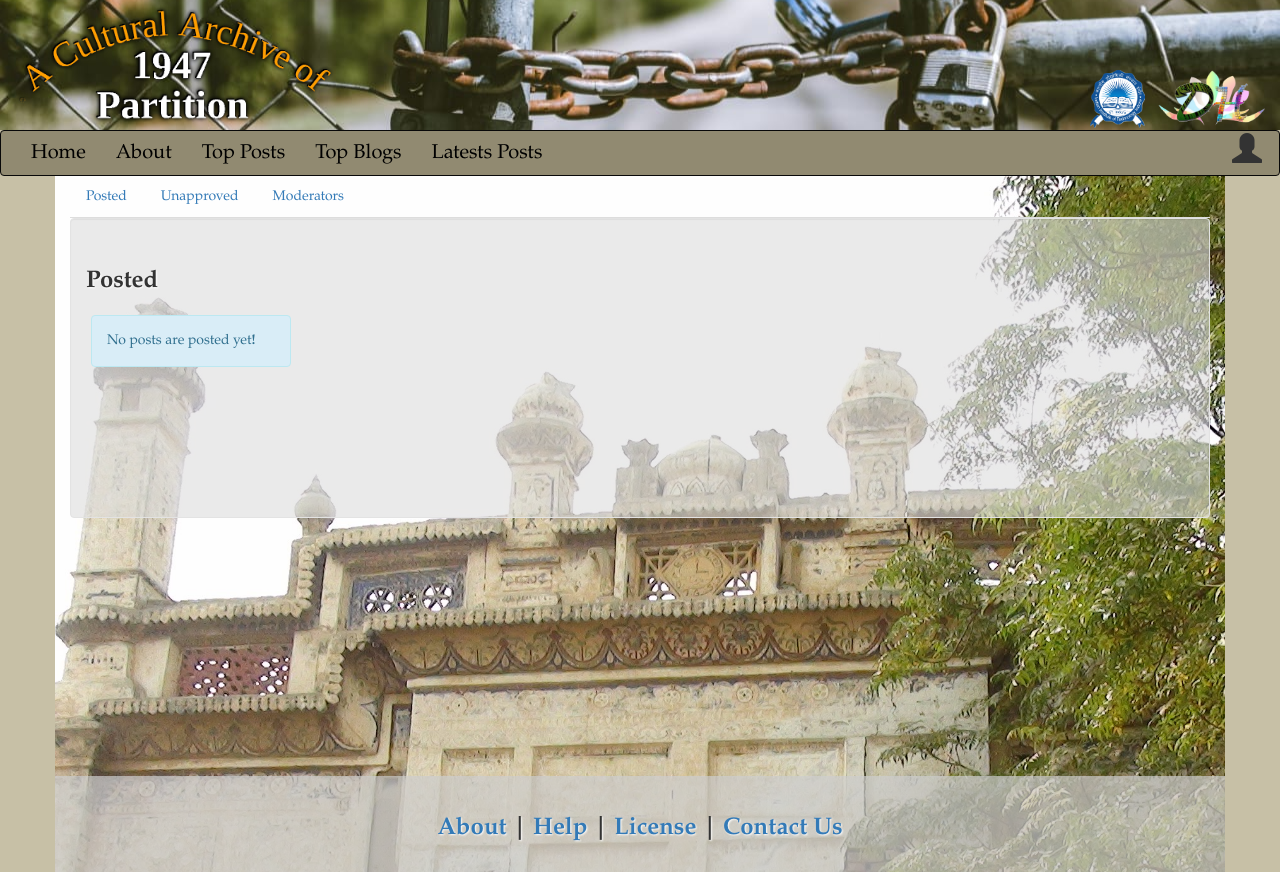
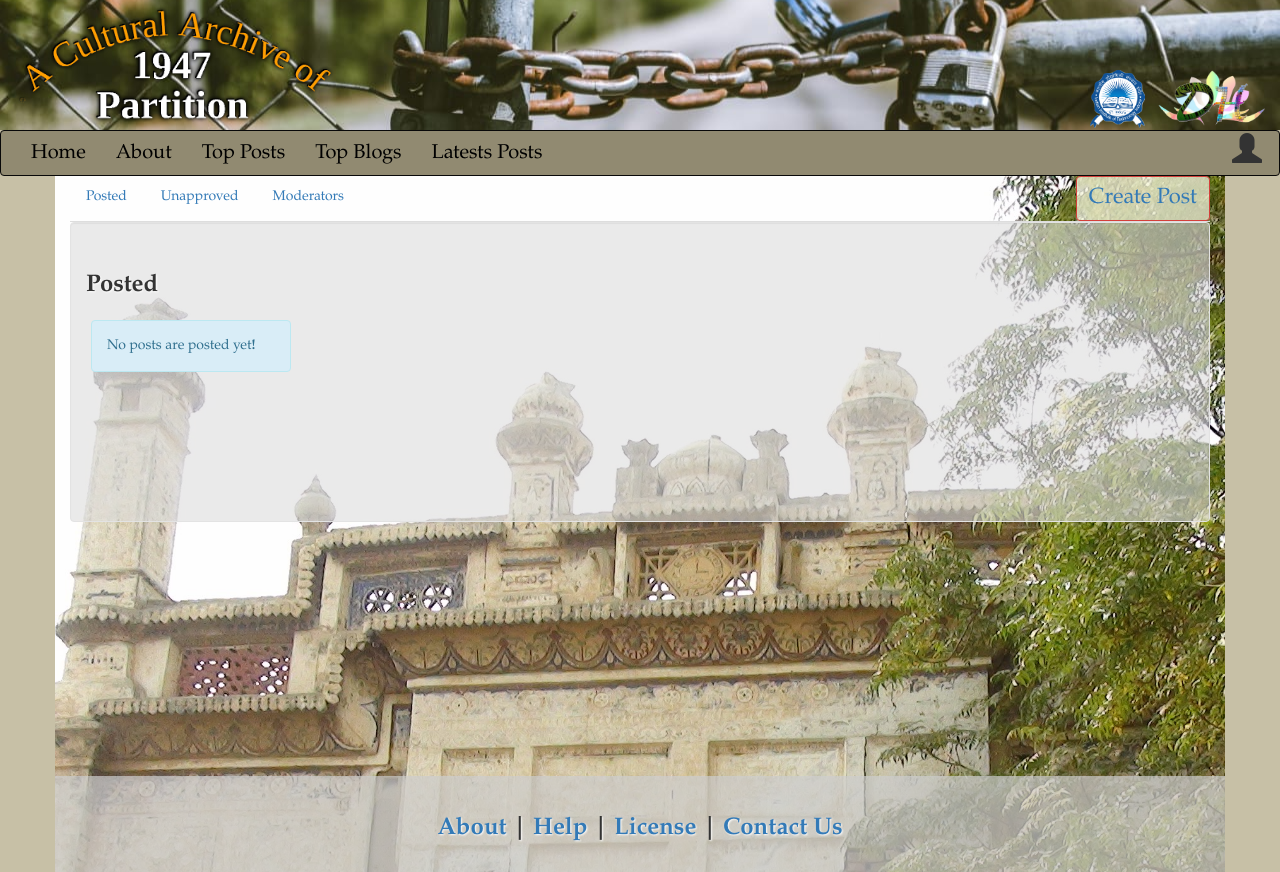
Before and after one commit to kalpitk/Web-Portal-India-Partition, a Flask app: page /dashboard in a window 1280 px wide. Run offline with Flask 2, Linux system fonts and the light colour scheme; a user stored in the database is signed in; data comes from the database, SQL or seed files in the repository; some libraries are stand-ins or nearby versions.

Commit message:
create post button

```diff
--- a/templates/dashboard.html
+++ b/templates/dashboard.html
@@ -34,6 +34,7 @@
 
 {% block main_content %}
 
+<div class="pull-right btn btn-danger" style="background-color: rgba(255,255,235,0.7);font-size:22px"><a herf="{{url_for('make_post_page')}}">Create Post</a></div>
 {% if ismod %}
 <ul class="nav nav-tabs" style="margin-bottom: 0px;">
 	<li><a href="#posted" onclick="return show('posted');">Posted</a></li>
```
